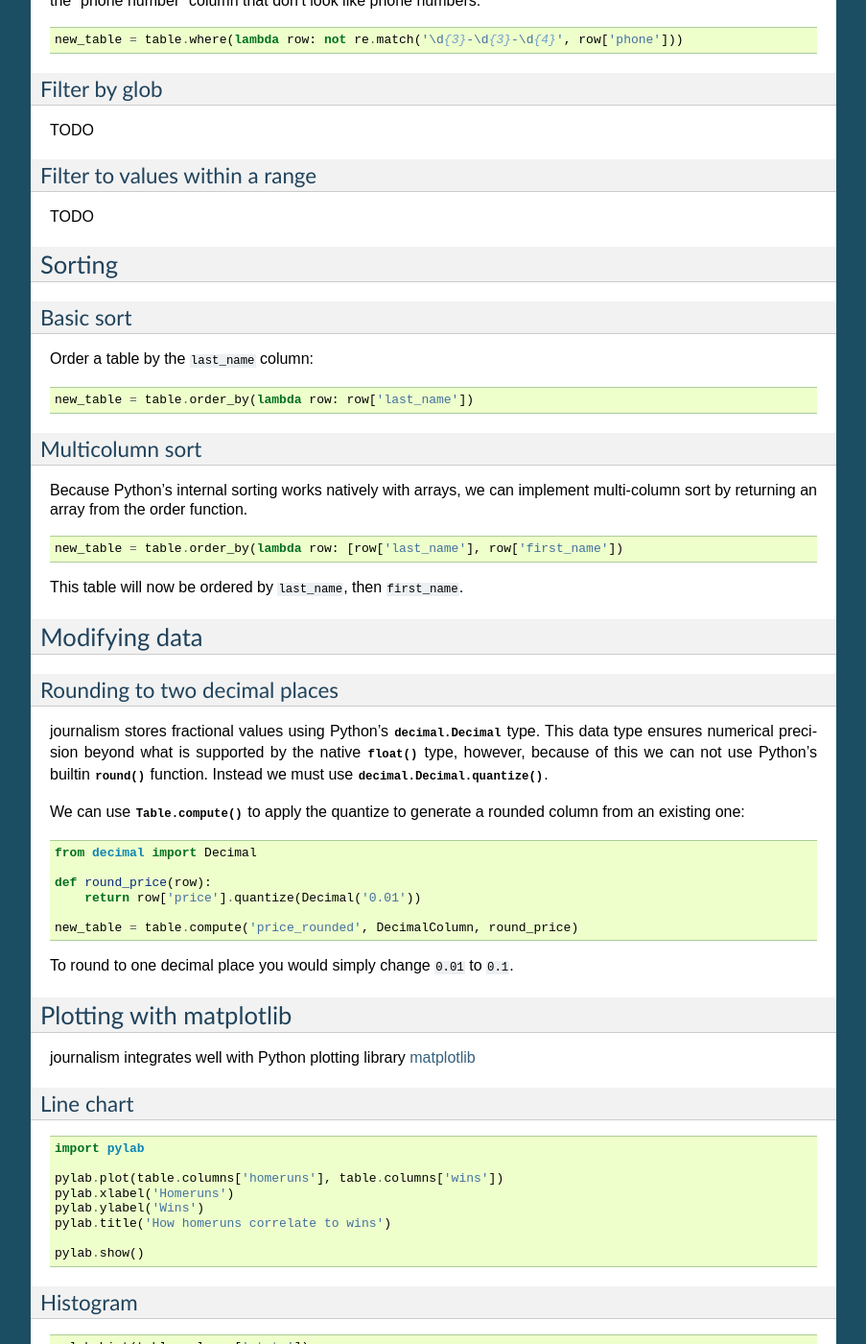
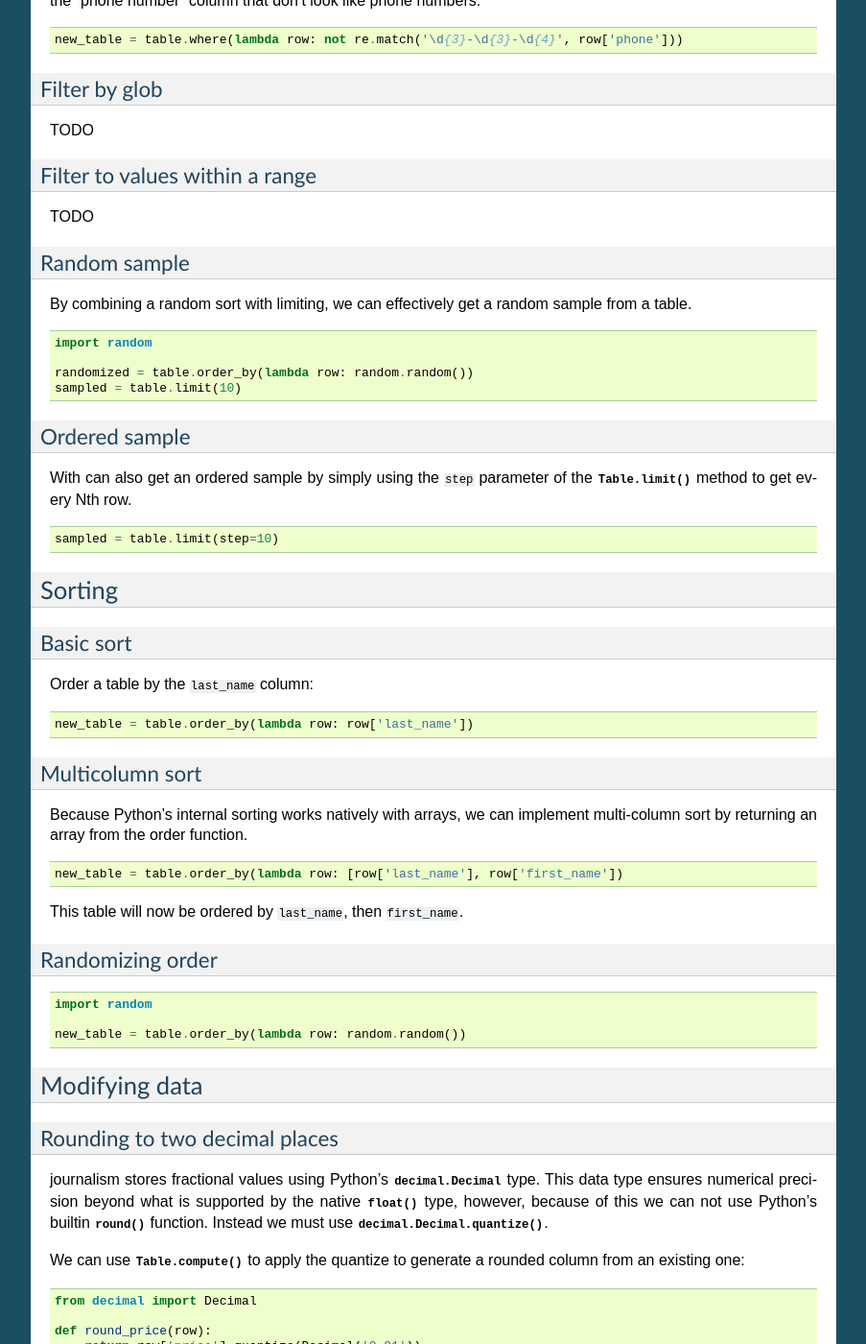
Before and after one commit to wireservice/agate, a Sphinx documentation site: the page built from docs/cookbook.rst, in a window 1280 px wide and 1400 px high, scrolled down 1269 px. Shown: the whole window at 96% size, without its empty margins (198-1101 px from the left). Built offline with Sphinx 7.4.7, drawn with Linux system fonts in a browser that asks for light colours; some of the changed text lies outside the part shown.

Commit message:
Cookbook: random sort and sampling. Closes #68. Closes #59.

```diff
--- a/docs/cookbook.rst
+++ b/docs/cookbook.rst
@@ -90,6 +90,27 @@ Filter to values within a range
 
 TODO
 
+Random sample
+--------------
+
+By combining a random sort with limiting, we can effectively get a random sample from a table.
+
+.. code-block:: python
+
+    import random
+
+    randomized = table.order_by(lambda row: random.random())
+    sampled = table.limit(10)
+
+Ordered sample
+--------------
+
+With can also get an ordered sample by simply using the :code:`step` parameter of the :meth:`.Table.limit` method to get every Nth row.
+
+.. code-block:: python
+
+    sampled = table.limit(step=10)
+
 Sorting
 =======
 
@@ -113,6 +134,15 @@ Because Python's internal sorting works natively with arrays, we can implement m
     new_table = table.order_by(lambda row: [row['last_name'], row['first_name'])
 
 This table will now be ordered by :code:`last_name`, then :code:`first_name`.
+
+Randomizing order
+-----------------
+
+.. code-block:: python
+
+    import random
+
+    new_table = table.order_by(lambda row: random.random())
 
 Modifying data
 ==============
```
Also changed, not shown: 3 other files.
